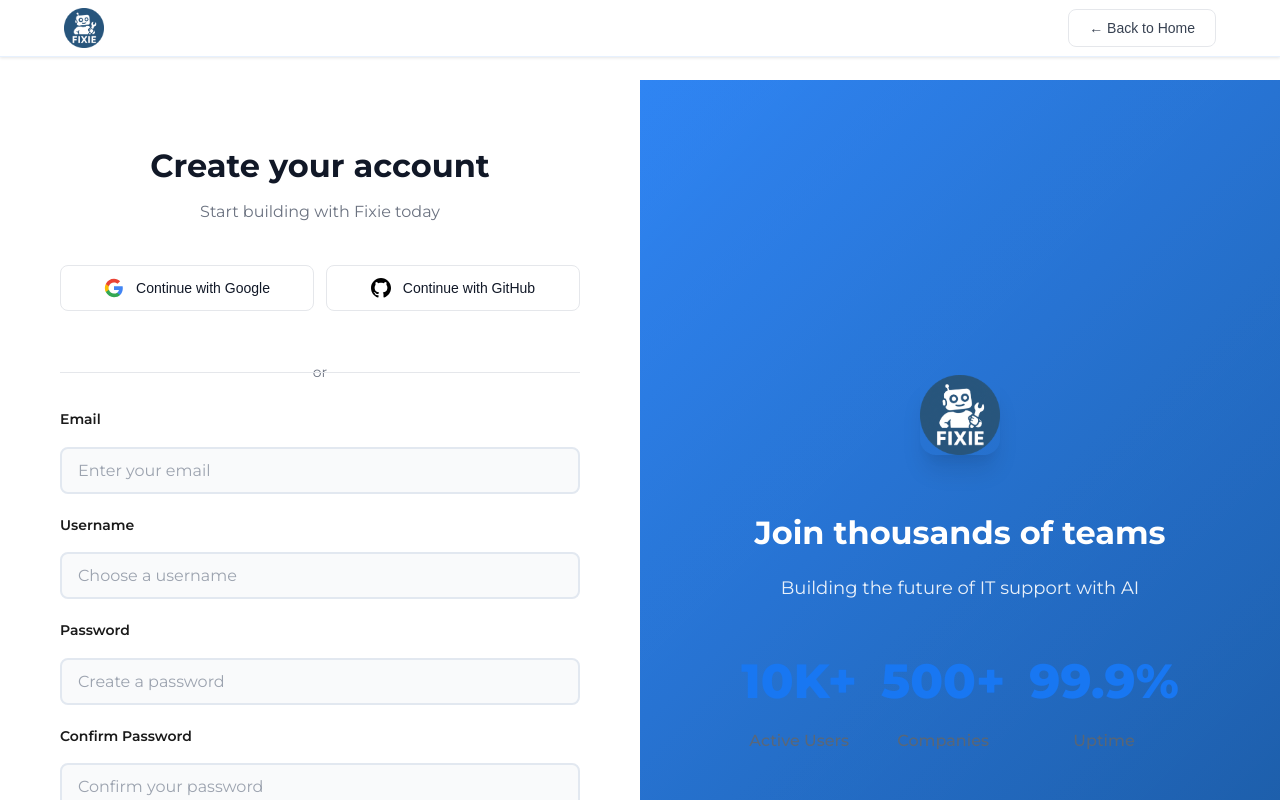
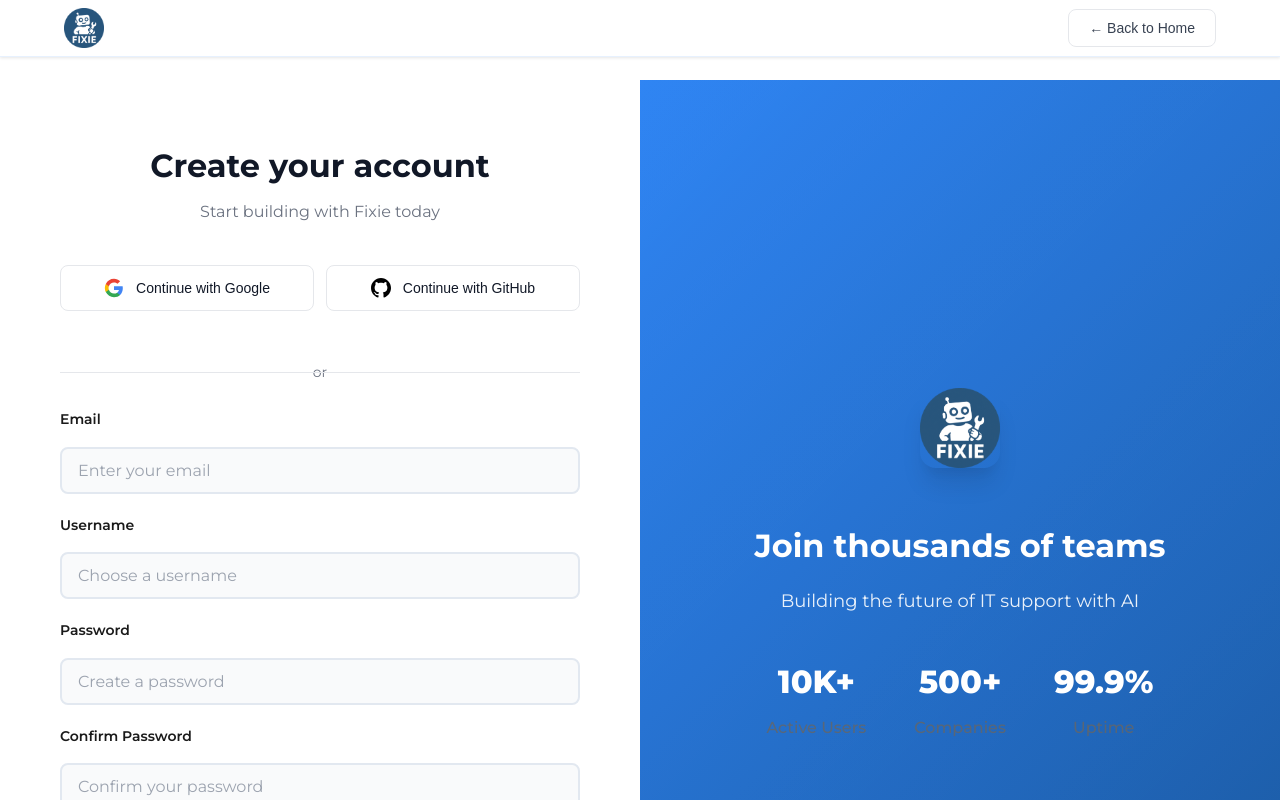
Before and after one commit to JohnsonManuel/Fixie, a React (Create React App) app: page / in a window 1280 px wide. Both pictures are taken after a click on the button "Sign up". Shown: the top 800 px of the page. Built offline with nearby package versions, Linux system fonts and the light colour scheme; no server answers.

Commit message:
Fix CSS specificity conflict for stat-number colors

```diff
--- a/src/styles/Fortune500ITSM.css
+++ b/src/styles/Fortune500ITSM.css
@@ -56,7 +56,7 @@
   border-top: 4px solid #1877F2;
 }
 
-.stat-number {
+.fortune500-itsm-page .stat-number {
   font-size: 48px;
   font-weight: 800;
   color: #1877F2;
```
